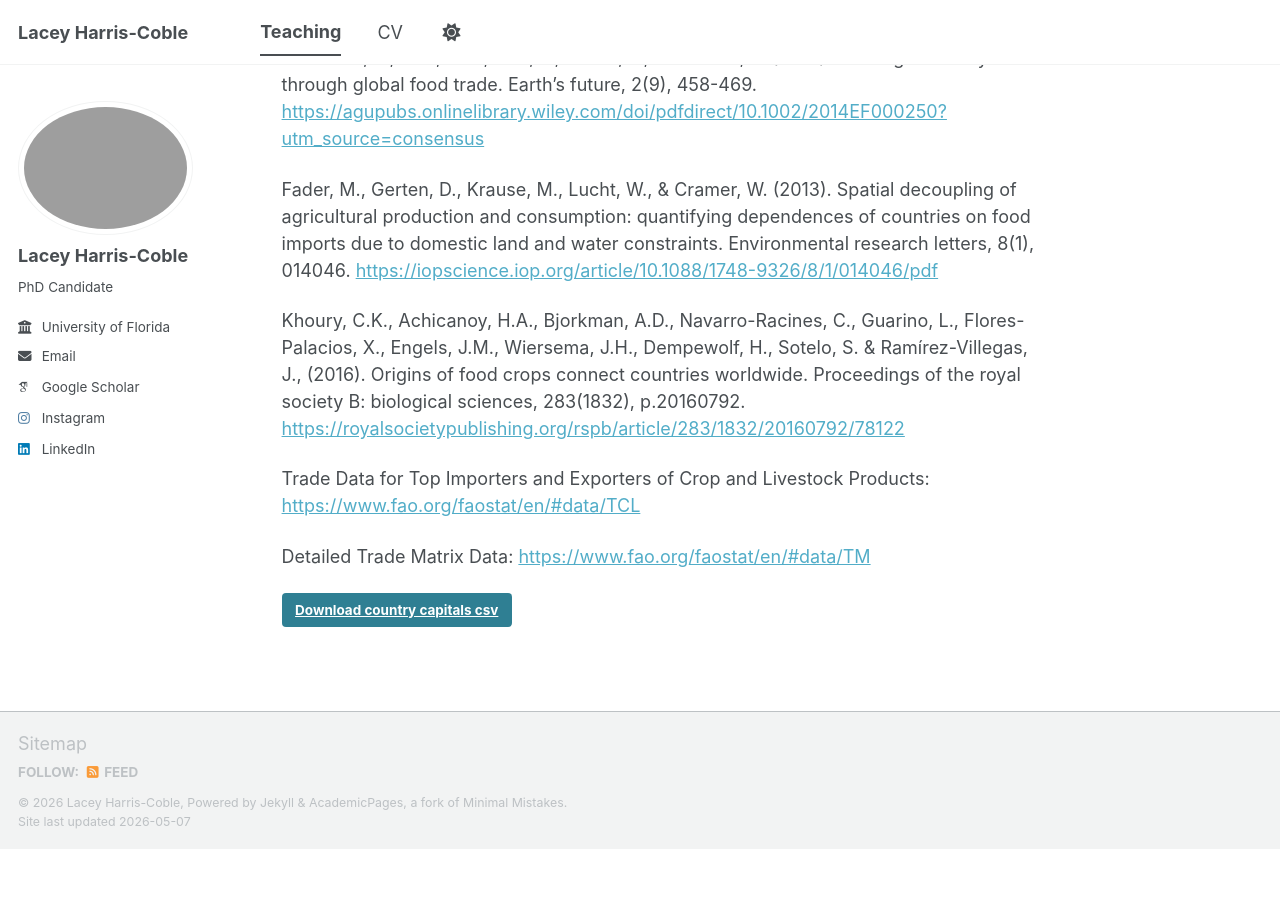
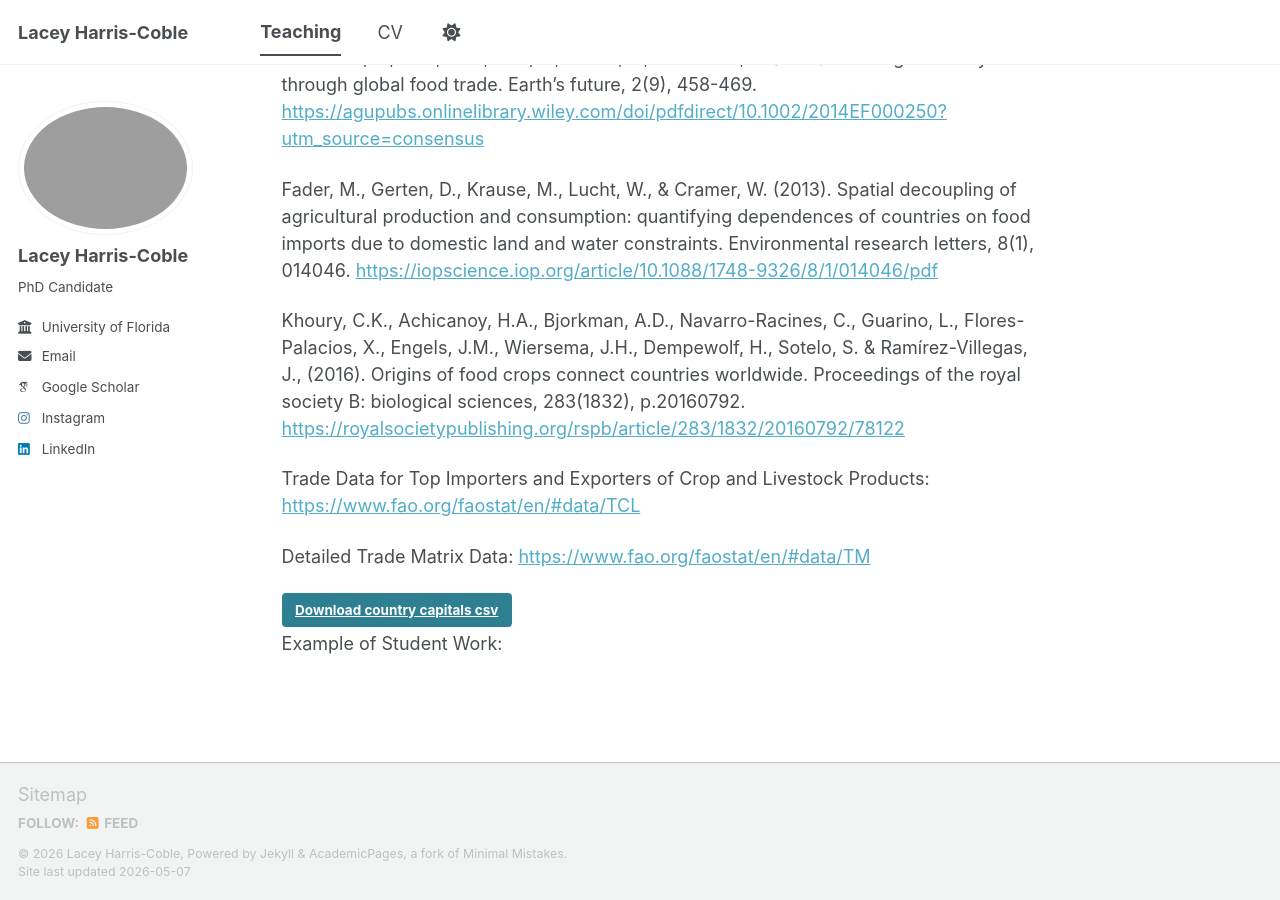
Before and after one commit to lharriscoble/lharriscoble.github.io, a Jekyll site: the page built from _teaching/2014-spring-teaching-1.md, in a window 1280 px wide and 900 px high, scrolled down 1731 px. Built offline with Jekyll 4.4.1, drawn with Linux system fonts in a browser that asks for light colours; some web fonts are replaced; a script bundle is joined from its source files by our own code; library files that are not in the unit come from our copies; before the commit the page ends 2580 px from its top, so only the background shows below that.

Commit message:
Update 2014-spring-teaching-1.md

```diff
--- a/_teaching/2014-spring-teaching-1.md
+++ b/_teaching/2014-spring-teaching-1.md
@@ -45,3 +45,6 @@ Detailed Trade Matrix Data: [<https://www.fao.org/faostat/en/#data/TM>](<https:/
 <div class="Country Capitals csv">
   <a href="{{ base_path }}/files/country-capitals.csv" class="btn btn--primary">Download country capitals csv</a>
 </div>
+
+
+Example of Student Work:
```
